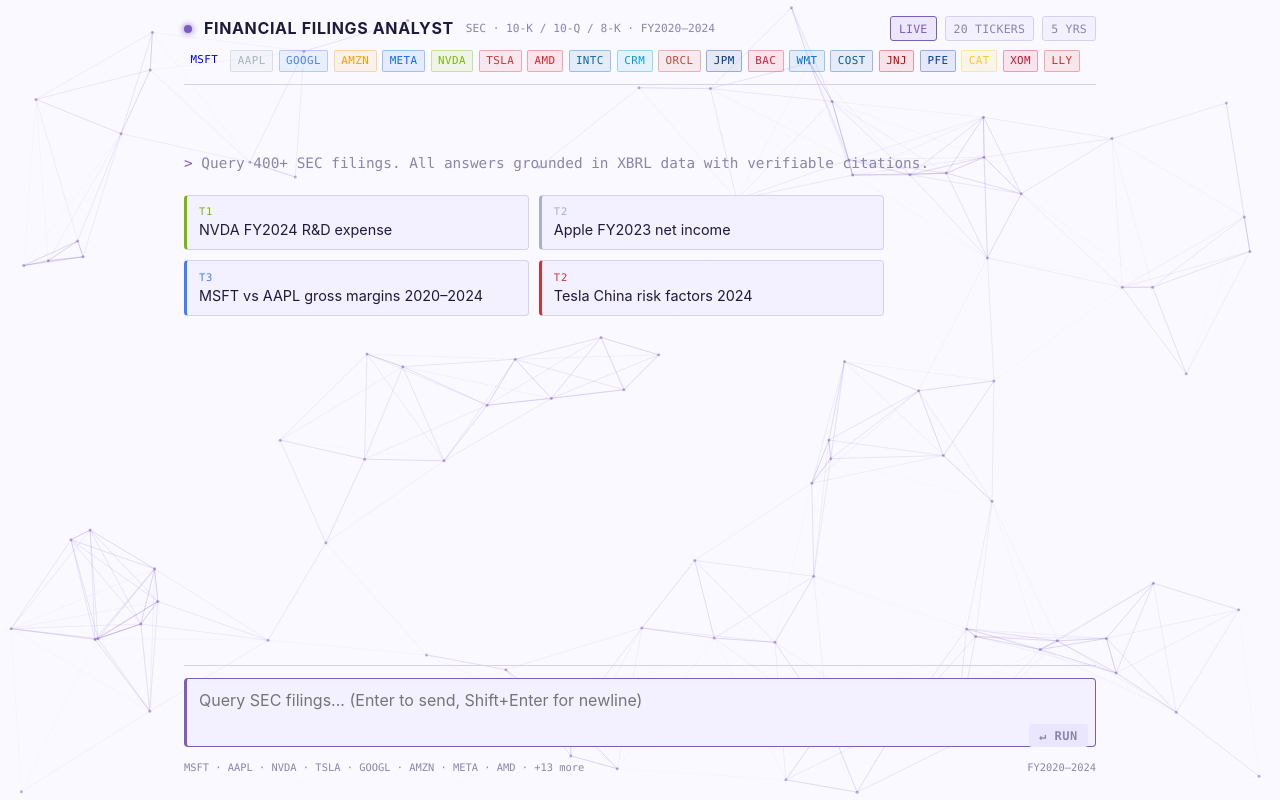
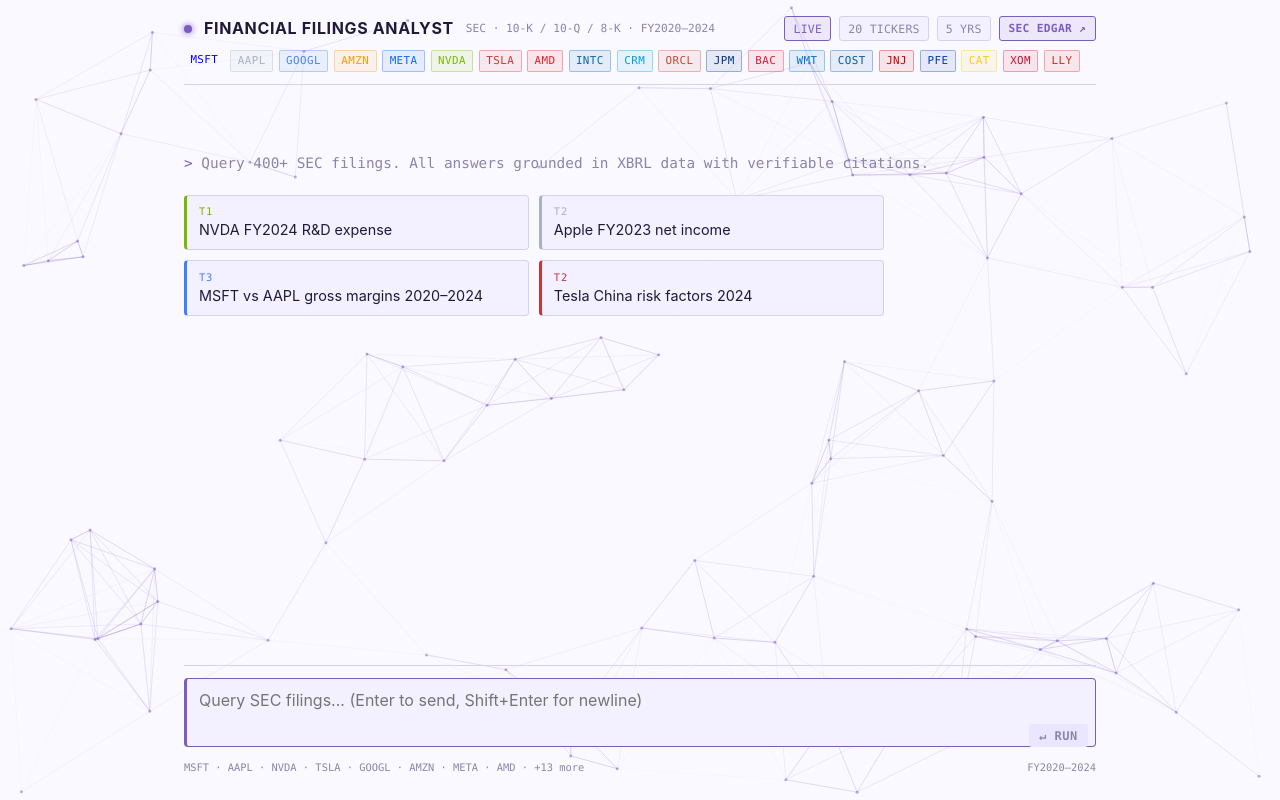
Before and after one commit to Ananya-d14/financial-filings-agent, a Next.js app in the folder frontend/: page / in a window 1280 px wide. Built offline with nearby package versions, Linux system fonts and the light colour scheme.

Commit message:
Add SEC EDGAR links: header button + View on SEC in each citation popup

```diff
--- a/frontend/app/page.tsx
+++ b/frontend/app/page.tsx
@@ -36,6 +36,28 @@
             <span className="tag tag-green">LIVE</span>
             <span className="tag">20 TICKERS</span>
             <span className="tag">5 YRS</span>
+            <a
+              href="https://www.sec.gov/cgi-bin/browse-edgar?action=getcompany&type=10-K&dateb=&owner=include&count=40&search_text="
+              target="_blank"
+              rel="noopener noreferrer"
+              style={{
+                display: "inline-flex",
+                alignItems: "center",
+                gap: "0.25rem",
+                padding: "0.15rem 0.55rem",
+                border: "1px solid var(--accent)",
+                borderRadius: "3px",
+                color: "var(--accent)",
+                background: "var(--accent-glow)",
+                fontSize: "0.7rem",
+                fontFamily: "var(--font-mono)",
+                fontWeight: 600,
+                textDecoration: "none",
+                letterSpacing: "0.03em",
+              }}
+            >
+              SEC EDGAR ↗
+            </a>
           </div>
         </div>
 
--- a/frontend/components/CitationChip.tsx
+++ b/frontend/components/CitationChip.tsx
@@ -112,6 +112,34 @@
               chars {citation.char_offset_start}–{citation.char_offset_end}
             </span>
           </div>
+
+          {/* View on SEC button */}
+          <a
+            href={`https://www.sec.gov/cgi-bin/browse-edgar?action=getcompany&CIK=${citation.ticker}&type=${citation.form}&dateb=&owner=include&count=10&search_text=`}
+            target="_blank"
+            rel="noopener noreferrer"
+            style={{
+              display: "inline-flex",
+              alignItems: "center",
+              gap: "0.3rem",
+              marginTop: "0.5rem",
+              padding: "0.25rem 0.6rem",
+              background: color + "18",
+              border: `1px solid ${color}44`,
+              borderRadius: "3px",
+              color,
+              fontSize: "0.7rem",
+              fontFamily: "var(--font-mono)",
+              fontWeight: 600,
+              textDecoration: "none",
+              cursor: "pointer",
+              letterSpacing: "0.03em",
+            }}
+            onMouseEnter={(e) => { (e.currentTarget as HTMLElement).style.background = color + "30"; }}
+            onMouseLeave={(e) => { (e.currentTarget as HTMLElement).style.background = color + "18"; }}
+          >
+            View on SEC.gov ↗
+          </a>
         </span>
       )}
     </span>
```
